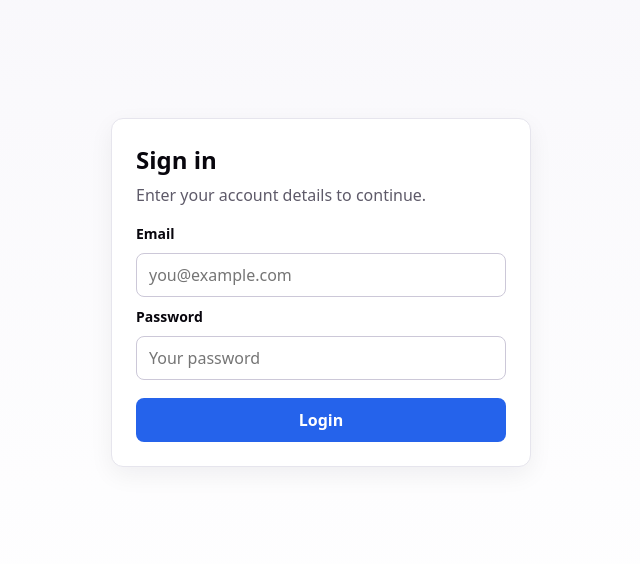
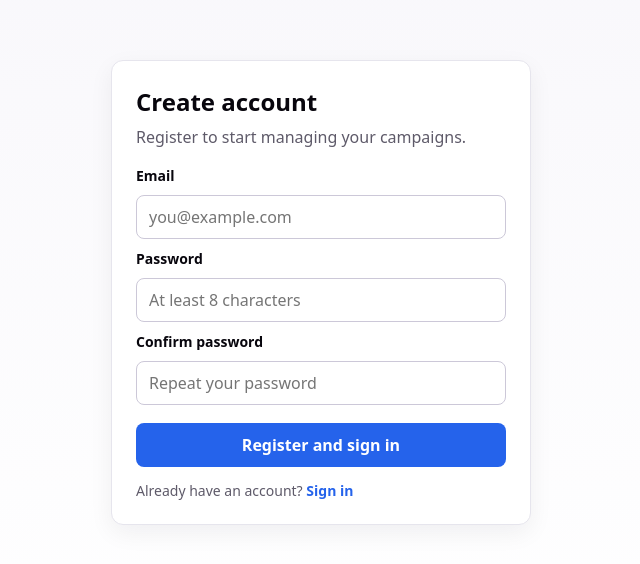
Before and after one commit to kdkaanev/whatsapp_sender, a Vue app in the folder frontend/: page /register in a window 1280 px wide. Before the commit this address led to /login. Shown: the part 108-672 px from the top of the page, without its empty margins (319-959 px from the left). Built offline with nearby package versions, Linux system fonts and the light colour scheme; no server answers.

Commit message:
up register page

```diff
--- a/frontend/src/App.vue
+++ b/frontend/src/App.vue
@@ -6,7 +6,7 @@ import SideBar from './components/SideBar.vue'
 import TopBar from './components/TopBar.vue'
 
 const route = useRoute()
-const isAuthPage = computed(() => route.path === '/login')
+const isAuthPage = computed(() => route.path === '/login' || route.path === '/register')
 </script>
 
 <template>
--- a/frontend/src/components/LogIn.vue
+++ b/frontend/src/components/LogIn.vue
@@ -64,6 +64,11 @@ const onSubmit = async () => {
 				{{ isLoading ? 'Signing in...' : 'Login' }}
 			</button>
 		</form>
+
+		<p class="auth-link">
+			Don't have an account?
+			<RouterLink to="/register">Register</RouterLink>
+		</p>
 	</section>
 </template>
 
@@ -132,4 +137,20 @@ button:disabled {
 	color: #c0392b;
 	font-size: 14px;
 }
+
+.auth-link {
+	margin: 14px 0 0;
+	color: #5e5a69;
+	font-size: 14px;
+}
+
+.auth-link a {
+	color: #2563eb;
+	font-weight: 600;
+	text-decoration: none;
+}
+
+.auth-link a:hover {
+	text-decoration: underline;
+}
 </style>
--- /dev/null
+++ b/frontend/src/pages/RegisterPage.vue
@@ -0,0 +1,177 @@
+<script setup>
+import { reactive, ref } from 'vue'
+import { useRouter } from 'vue-router'
+import { useAuthStore } from '../stores/auth'
+
+const authStore = useAuthStore()
+const router = useRouter()
+
+const form = reactive({
+  email: '',
+  password: '',
+  passwordConfirm: '',
+})
+
+const isLoading = ref(false)
+const errorMessage = ref('')
+
+const onSubmit = async () => {
+  errorMessage.value = ''
+  isLoading.value = true
+
+  if (form.password !== form.passwordConfirm) {
+    errorMessage.value = 'Passwords do not match.'
+    isLoading.value = false
+    return
+  }
+
+  try {
+    await authStore.register(form.email, form.password, form.passwordConfirm)
+    await authStore.login(form.email, form.password)
+    router.push('/')
+  } catch (error) {
+    errorMessage.value =
+      error?.detail ||
+      error?.non_field_errors?.[0] ||
+      error?.email?.[0] ||
+      error?.message ||
+      'Registration failed. Please try again.'
+  } finally {
+    isLoading.value = false
+  }
+}
+</script>
+
+<template>
+  <section class="register-card">
+    <h2>Create account</h2>
+    <p class="subtitle">Register to start managing your campaigns.</p>
+
+    <form class="register-form" @submit.prevent="onSubmit">
+      <label for="email">Email</label>
+      <input
+        id="email"
+        v-model="form.email"
+        type="email"
+        autocomplete="email"
+        placeholder="you@example.com"
+        required
+      />
+
+      <label for="password">Password</label>
+      <input
+        id="password"
+        v-model="form.password"
+        type="password"
+        autocomplete="new-password"
+        placeholder="At least 8 characters"
+        minlength="8"
+        required
+      />
+
+      <label for="password-confirm">Confirm password</label>
+      <input
+        id="password-confirm"
+        v-model="form.passwordConfirm"
+        type="password"
+        autocomplete="new-password"
+        placeholder="Repeat your password"
+        minlength="8"
+        required
+      />
+
+      <p v-if="errorMessage" class="error">{{ errorMessage }}</p>
+      <button type="submit" :disabled="isLoading">
+        {{ isLoading ? 'Creating account...' : 'Register and sign in' }}
+      </button>
+    </form>
+
+    <p class="auth-link">
+      Already have an account?
+      <RouterLink to="/login">Sign in</RouterLink>
+    </p>
+  </section>
+</template>
+
+<style scoped>
+.register-card {
+  width: 100%;
+  max-width: 420px;
+  padding: 24px;
+  border: 1px solid #e6e5ed;
+  border-radius: 12px;
+  background: #ffffff;
+  box-shadow: 0 8px 24px rgba(17, 10, 33, 0.06);
+}
+
+h2 {
+  margin: 0 0 8px;
+}
+
+.subtitle {
+  margin: 0 0 18px;
+  color: #5e5a69;
+}
+
+.register-form {
+  display: flex;
+  flex-direction: column;
+  gap: 10px;
+}
+
+label {
+  font-size: 14px;
+  font-weight: 600;
+}
+
+input {
+  width: 100%;
+  padding: 10px 12px;
+  border: 1px solid #ccc8d8;
+  border-radius: 8px;
+  outline: none;
+  transition: border-color 0.2s ease;
+}
+
+input:focus {
+  border-color: #2563eb;
+}
+
+button {
+  margin-top: 8px;
+  padding: 11px 14px;
+  border: 0;
+  border-radius: 8px;
+  background: #2563eb;
+  color: #ffffff;
+  font-weight: 600;
+  cursor: pointer;
+}
+
+button:disabled {
+  opacity: 0.65;
+  cursor: not-allowed;
+}
+
+.error {
+  margin: 4px 0 0;
+  color: #c0392b;
+  font-size: 14px;
+}
+
+.auth-link {
+  margin: 14px 0 0;
+  color: #5e5a69;
+  font-size: 14px;
+}
+
+.auth-link a {
+  color: #2563eb;
+  font-weight: 600;
+  text-decoration: none;
+}
+
+.auth-link a:hover {
+  text-decoration: underline;
+}
+</style>
--- a/frontend/src/router/index.js
+++ b/frontend/src/router/index.js
@@ -6,6 +6,7 @@ import MessagesPage from '../pages/MessagesPage.vue'
 import TemplatesPage from '../pages/TemplatesPage.vue'
 import Settings from '../pages/Settings.vue'
 import LogIn from '../components/LogIn.vue'
+import RegisterPage from '../pages/RegisterPage.vue'
 
 const routes = [
   {
@@ -39,6 +40,11 @@ const routes = [
     component: LogIn
   },
   {
+    path: '/register',
+    name: 'Register',
+    component: RegisterPage
+  },
+  {
     path: '/settings',
     name: 'Settings',
     component: Settings
@@ -52,12 +58,13 @@ const router = createRouter({
 
 router.beforeEach((to) => {
   const hasToken = Boolean(localStorage.getItem('access_token'))
+  const isPublicAuthRoute = to.path === '/login' || to.path === '/register'
 
-  if (to.path !== '/login' && !hasToken) {
+  if (!isPublicAuthRoute && !hasToken) {
     return { path: '/login' }
   }
 
-  if (to.path === '/login' && hasToken) {
+  if (isPublicAuthRoute && hasToken) {
     return { path: '/' }
   }
 })
--- a/frontend/src/stores/auth.js
+++ b/frontend/src/stores/auth.js
@@ -9,11 +9,12 @@ export const useAuthStore = defineStore('auth', () => {
 
   const isAuthenticated = computed(() => !!accessToken.value)
 
-  const register = async (email, password) => {
+  const register = async (email, password, passwordConfirm) => {
     try {
       const response = await api.post('/auth/register/', {
         email,
         password,
+        password_confirm: passwordConfirm,
       })
       return response.data
     } catch (error) {
```
Also changed, not shown: 1 other file (tests, documents, lock files or other folders).
